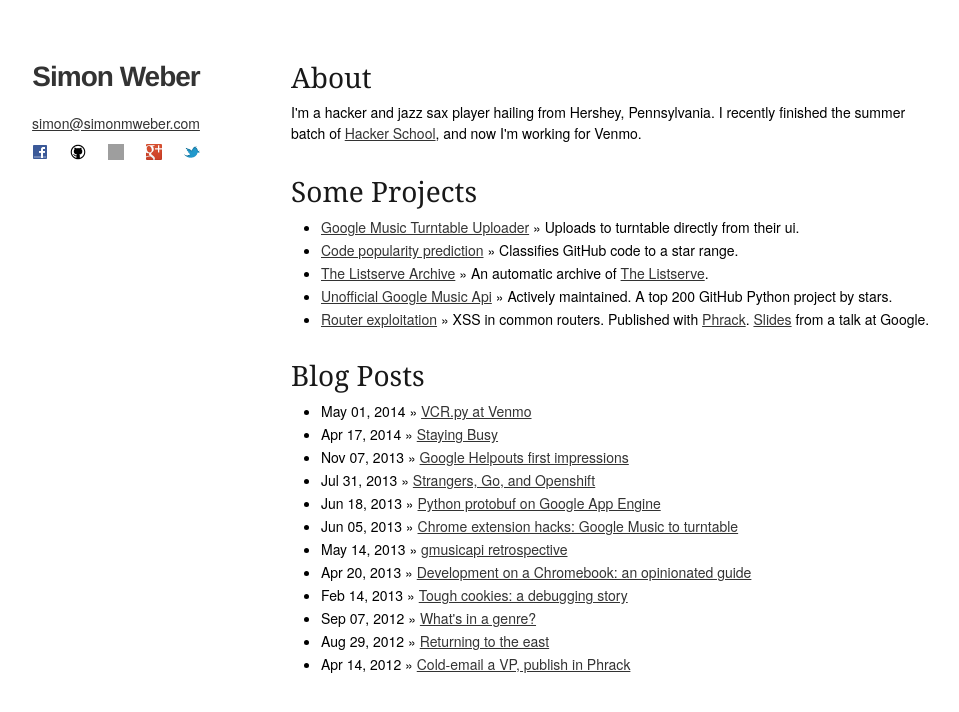
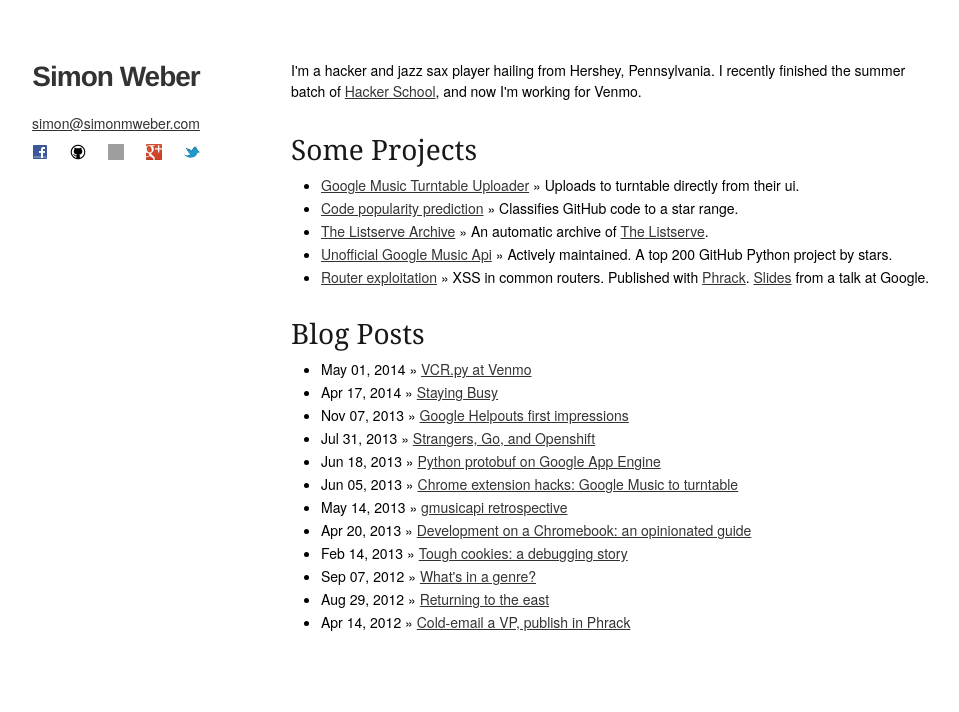
Before and after one commit to simon-weber/simon-weber.github.com, a Jekyll site: the page built from index.html, in a window 1280 px wide. Shown: the top 712 px of the page, without its empty margins (179-1138 px from the left). Built offline with Jekyll 4.4.1, drawn with Linux system fonts in a browser that asks for light colours; grey boxes are pictures that could not be loaded.

Commit message:
remove About header

```diff
--- a/index.html
+++ b/index.html
@@ -3,7 +3,6 @@
 title: Simon Weber
 ---
 <div class="landing-item">
-    <h3>About</h3>
     I'm a hacker and jazz sax player hailing from Hershey, Pennsylvania.
     I recently finished the summer batch of <a href="http://hackerschool.com">Hacker School</a>,
     and now I'm working for Venmo.
```
